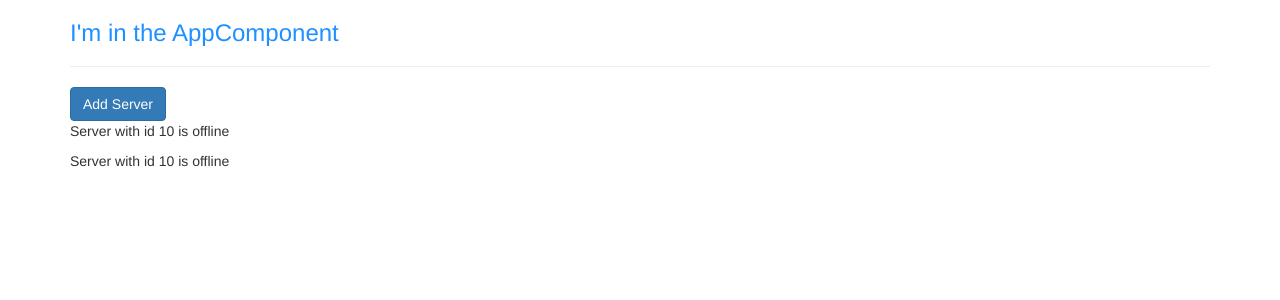
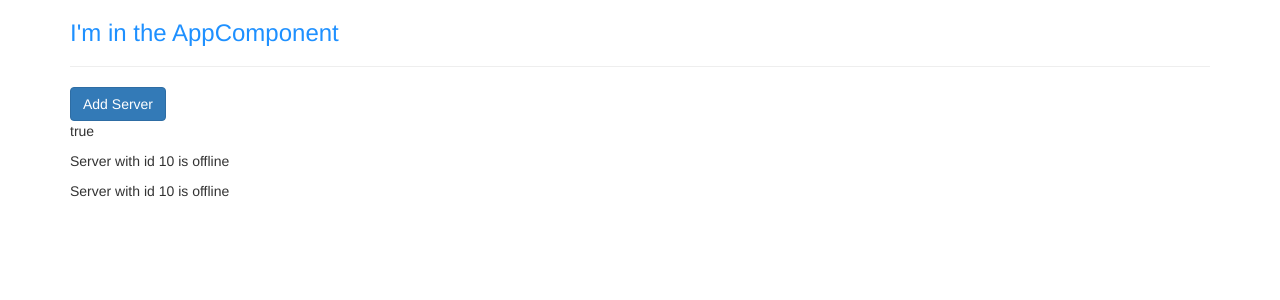
Before and after one commit to mairinbailey/ng4-playground, an Angular app: page / in a window 1280 px wide. Shown: the top 300 px of the page. Built offline with nearby package versions, Linux system fonts and the light colour scheme.

Commit message:
add property binding instead of string interpolation

```diff
--- a/src/app/servers/servers.component.html
+++ b/src/app/servers/servers.component.html
@@ -1,3 +1,6 @@
 <button class="btn btn-primary" [disabled]="!allowNewServer">Add Server</button>
+<!-- replace string interpolation with property binding, don't mix them by putting curlies within the property binding -->
+<p [innerText]="allowNewServer"></p>
+<!-- same as <p>{{ allowNewServer }}</p> -->
 <app-server></app-server>
 <app-server></app-server>
```
